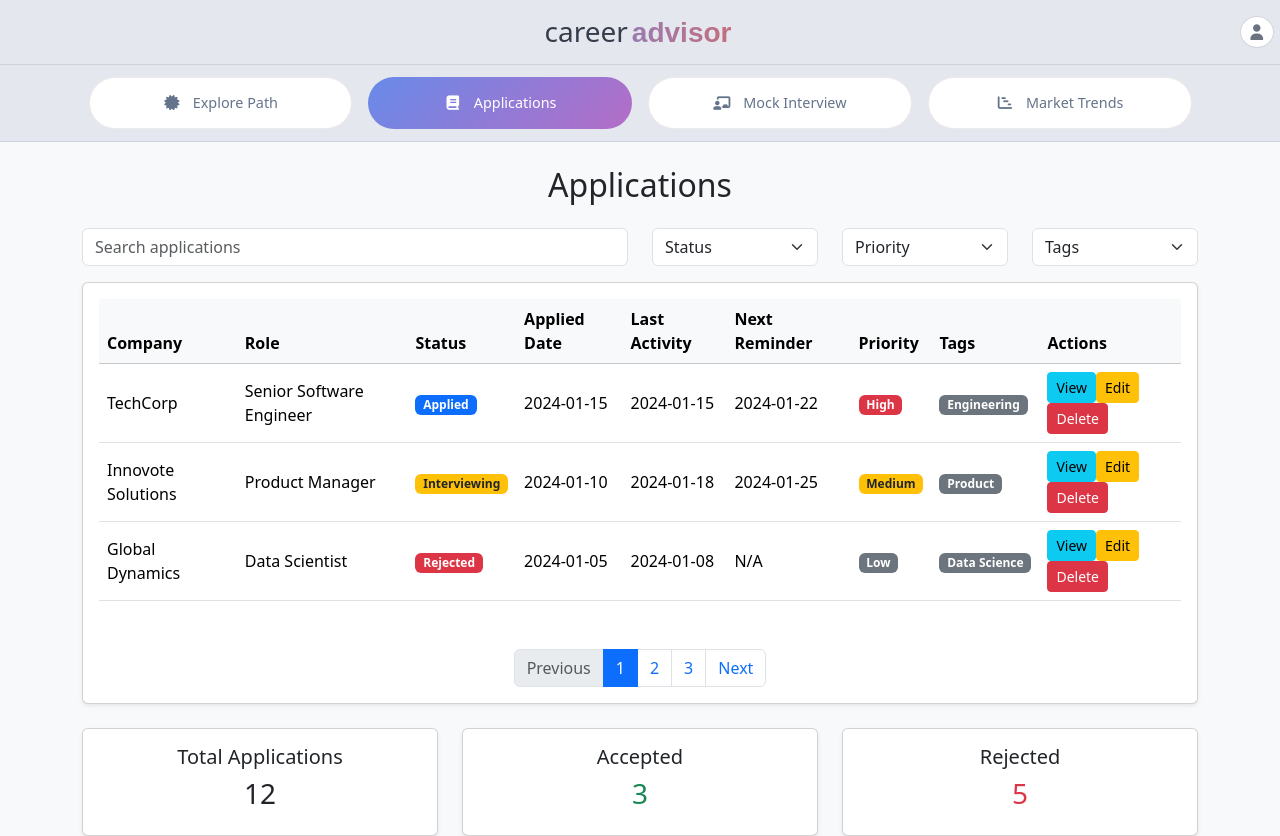
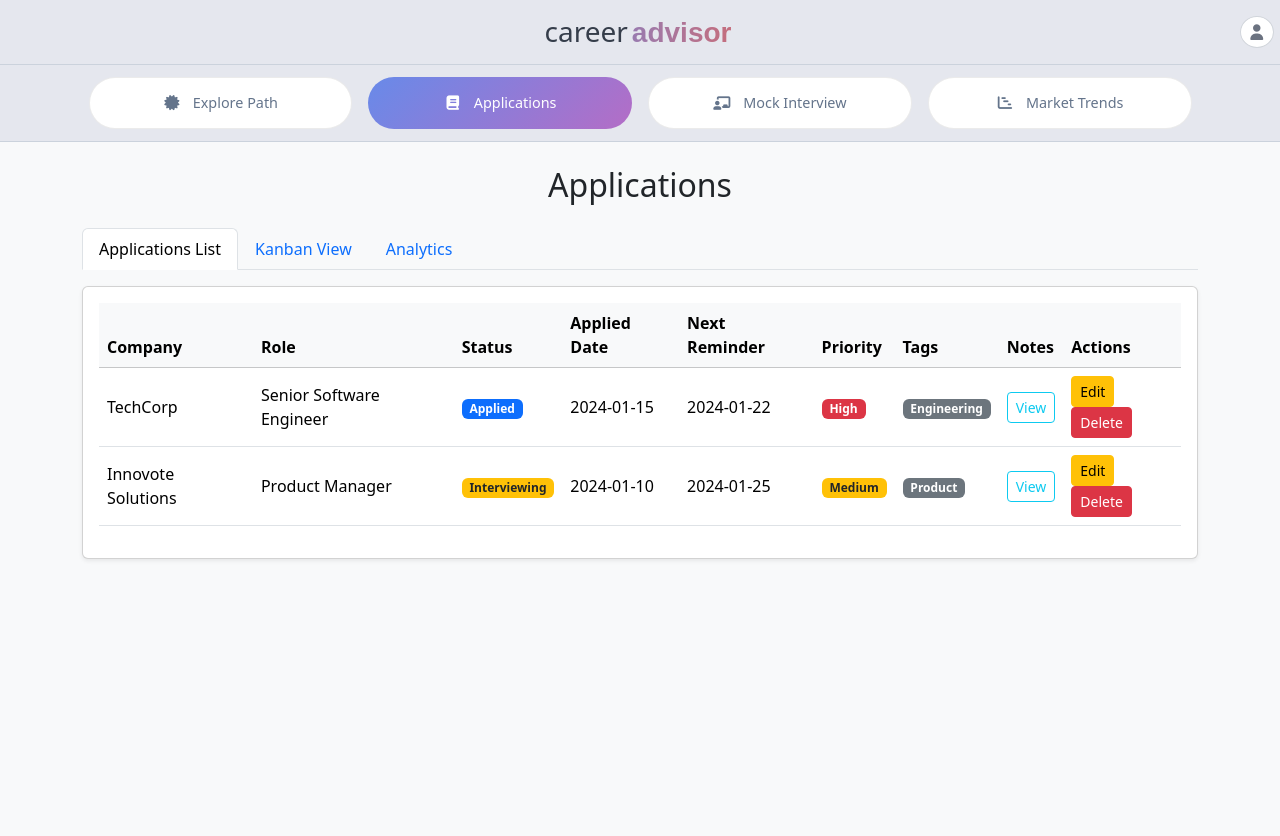
Before and after one commit to Yo445/career_advisor_system, an Angular app in the folder frontend/: page /dashboard/applications in a window 1280 px wide. After the commit the page ends 800 px from the top, so only its background shows below. Built offline with nearby package versions, Linux system fonts and the light colour scheme; a web font is replaced by a local one.

Commit message:
Update job applications component UI

```diff
--- a/frontend/src/app/dashboard/pages/job-applications/job-applications.component.html
+++ b/frontend/src/app/dashboard/pages/job-applications/job-applications.component.html
@@ -1,40 +1,22 @@
 <div class="container mt-4">
   <h2 class="mb-4 text-center">Applications</h2>
 
-  <!-- Search + Filters -->
-  <div class="row mb-3">
-    <div class="col-md-6">
-      <input type="text" class="form-control" placeholder="Search applications">
-    </div>
-    <div class="col-md-2">
-      <select class="form-select">
-        <option>Status</option>
-        <option>Applied</option>
-        <option>Interviewing</option>
-        <option>Offer</option>
-        <option>Rejected</option>
-      </select>
-    </div>
-    <div class="col-md-2">
-      <select class="form-select">
-        <option>Priority</option>
-        <option>High</option>
-        <option>Medium</option>
-        <option>Low</option>
-      </select>
-    </div>
-    <div class="col-md-2">
-      <select class="form-select">
-        <option>Tags</option>
-        <option>Engineering</option>
-        <option>Marketing</option>
-        <option>Design</option>
-        <option>Data Science</option>
-      </select>
-    </div>
-  </div>
+  <!-- Tabs for List / Visualization -->
+  <ul class="nav nav-tabs mb-3" id="appTabs" role="tablist">
+    <li class="nav-item" role="presentation">
+      <button class="nav-link active" id="list-tab" data-bs-toggle="tab" data-bs-target="#list" type="button" role="tab">Applications List</button>
+    </li>
+    <li class="nav-item" role="presentation">
+      <button class="nav-link" id="kanban-tab" data-bs-toggle="tab" data-bs-target="#kanban" type="button" role="tab">Kanban View</button>
+    </li>
+    <li class="nav-item" role="presentation">
+      <button class="nav-link" id="chart-tab" data-bs-toggle="tab" data-bs-target="#chart" type="button" role="tab">Analytics</button>
+    </li>
+  </ul>
 
-  <!-- Applications Table -->
+  <div class="tab-content" id="appTabsContent">
+    <!-- Applications List (Table) -->
+    <div class="tab-pane fade show active" id="list" role="tabpanel">
       <div class="card shadow-sm">
         <div class="card-body">
           <table class="table table-hover align-middle">
@@ -44,10 +26,10 @@
                 <th>Role</th>
                 <th>Status</th>
                 <th>Applied Date</th>
-            <th>Last Activity</th>
                 <th>Next Reminder</th>
                 <th>Priority</th>
                 <th>Tags</th>
+                <th>Notes</th>
                 <th>Actions</th>
               </tr>
             </thead>
@@ -57,12 +39,13 @@
                 <td>Senior Software Engineer</td>
                 <td><span class="badge bg-primary">Applied</span></td>
                 <td>2024-01-15</td>
-            <td>2024-01-15</td>
                 <td>2024-01-22</td>
                 <td><span class="badge bg-danger">High</span></td>
                 <td><span class="badge bg-secondary">Engineering</span></td>
                 <td>
-              <button class="btn btn-sm btn-info">View</button>
+                  <button class="btn btn-sm btn-outline-info" data-bs-toggle="modal" data-bs-target="#notesModal">View</button>
+                </td>
+                <td>
                   <button class="btn btn-sm btn-warning">Edit</button>
                   <button class="btn btn-sm btn-danger">Delete</button>
                 </td>
@@ -72,27 +55,13 @@
                 <td>Product Manager</td>
                 <td><span class="badge bg-warning text-dark">Interviewing</span></td>
                 <td>2024-01-10</td>
-            <td>2024-01-18</td>
                 <td>2024-01-25</td>
                 <td><span class="badge bg-warning text-dark">Medium</span></td>
                 <td><span class="badge bg-secondary">Product</span></td>
                 <td>
-              <button class="btn btn-sm btn-info">View</button>
-              <button class="btn btn-sm btn-warning">Edit</button>
-              <button class="btn btn-sm btn-danger">Delete</button>
+                  <button class="btn btn-sm btn-outline-info" data-bs-toggle="modal" data-bs-target="#notesModal">View</button>
                 </td>
-          </tr>
-          <tr>
-            <td>Global Dynamics</td>
-            <td>Data Scientist</td>
-            <td><span class="badge bg-danger">Rejected</span></td>
-            <td>2024-01-05</td>
-            <td>2024-01-08</td>
-            <td>N/A</td>
-            <td><span class="badge bg-secondary">Low</span></td>
-            <td><span class="badge bg-secondary">Data Science</span></td>
                 <td>
-              <button class="btn btn-sm btn-info">View</button>
                   <button class="btn btn-sm btn-warning">Edit</button>
                   <button class="btn btn-sm btn-danger">Delete</button>
                 </td>
@@ -100,45 +69,71 @@
             </tbody>
           </table>
         </div>
+      </div>
+    </div>
+  </div>
+    <!-- Kanban View -->
+    <div class="tab-pane fade" id="kanban" role="tabpanel">
+      <div class="row">
+        <div class="col-md-3">
+          <h5>Applied</h5>
+          <div class="card p-2 mb-2">Senior Software Engineer</div>
+        </div>
+        <div class="col-md-3">
+          <h5>Interviewing</h5>
+          <div class="card p-2 mb-2">Product Manager</div>
+        </div>
+        <div class="col-md-3">
+          <h5>Offer</h5>
+          <div class="card p-2 mb-2">UX Designer</div>
+        </div>
+        <div class="col-md-3">
+          <h5>Rejected</h5>
+          <div class="card p-2 mb-2">Data Scientist</div>
+        </div>
+      </div>
+    </div>
 
-
-  <!-- Pagination -->
-  <nav aria-label="Page navigation example" class="mt-3">
-    <ul class="pagination justify-content-center">
-      <li class="page-item disabled"><a class="page-link" href="#">Previous</a></li>
-      <li class="page-item active"><a class="page-link" href="#">1</a></li>
-      <li class="page-item"><a class="page-link" href="#">2</a></li>
-      <li class="page-item"><a class="page-link" href="#">3</a></li>
-      <li class="page-item"><a class="page-link" href="#">Next</a></li>
-    </ul>
-  </nav>
-</div>
- <!-- Analytics Section -->
-
-  <div class="row mt-4">
+    <!-- Analytics (Charts) -->
+    <div class="tab-pane fade" id="chart" role="tabpanel">
+      <div class="row text-center">
         <div class="col-md-4">
-      <div class="card text-center shadow-sm">
-        <div class="card-body">
-          <h5>Total Applications</h5>
+          <div class="card shadow-sm p-3">
+            <h6>Total Applications</h6>
             <h3>12</h3>
           </div>
         </div>
-    </div>
         <div class="col-md-4">
-      <div class="card text-center shadow-sm">
-        <div class="card-body">
-          <h5>Accepted</h5>
-          <h3 class="text-success">3</h3>
-        </div>
+          <div class="card shadow-sm p-3">
+            <h6>Interviewing</h6>
+            <h3 class="text-warning">4</h3>
           </div>
         </div>
         <div class="col-md-4">
-      <div class="card text-center shadow-sm">
-        <div class="card-body">
-          <h5>Rejected</h5>
-          <h3 class="text-danger">5</h3>
+          <div class="card shadow-sm p-3">
+            <h6>Offers</h6>
+            <h3 class="text-success">2</h3>
           </div>
         </div>
       </div>
     </div>
   </div>
+
+
+<!-- Notes Modal -->
+<div class="modal fade" id="notesModal" tabindex="-1" aria-hidden="true">
+  <div class="modal-dialog">
+    <div class="modal-content">
+      <div class="modal-header">
+        <h5 class="modal-title">Application Notes</h5>
+        <button type="button" class="btn-close" data-bs-dismiss="modal"></button>
+      </div>
+      <div class="modal-body">
+        Recruiter feedback: Candidate has strong React skills, follow-up scheduled.
+      </div>
+      <div class="modal-footer">
+        <button type="button" class="btn btn-secondary" data-bs-dismiss="modal">Close</button>
+      </div>
+    </div>
+  </div>
+</div>
```
Lines whose indentation alone changed are shown as unchanged.
